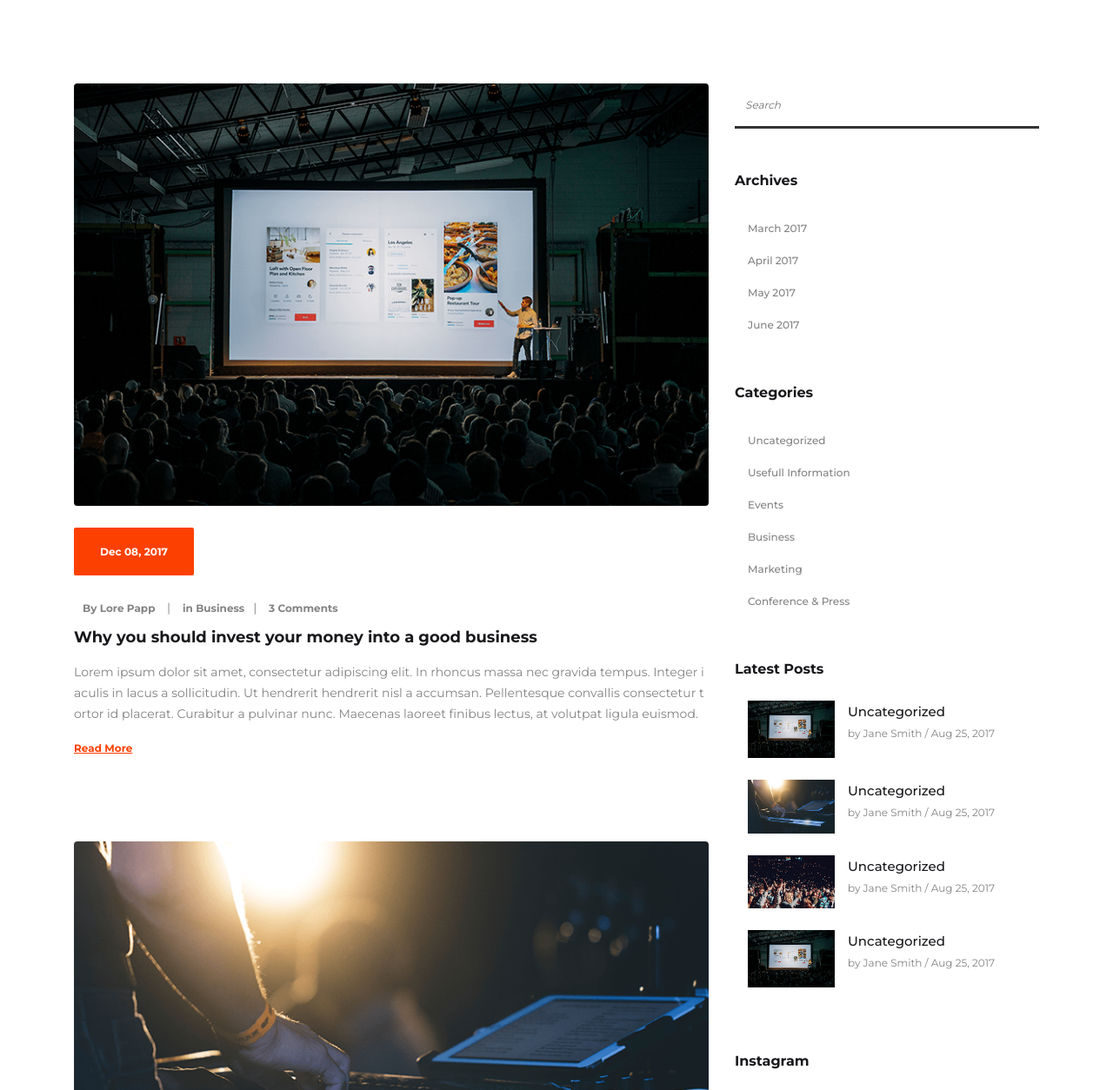
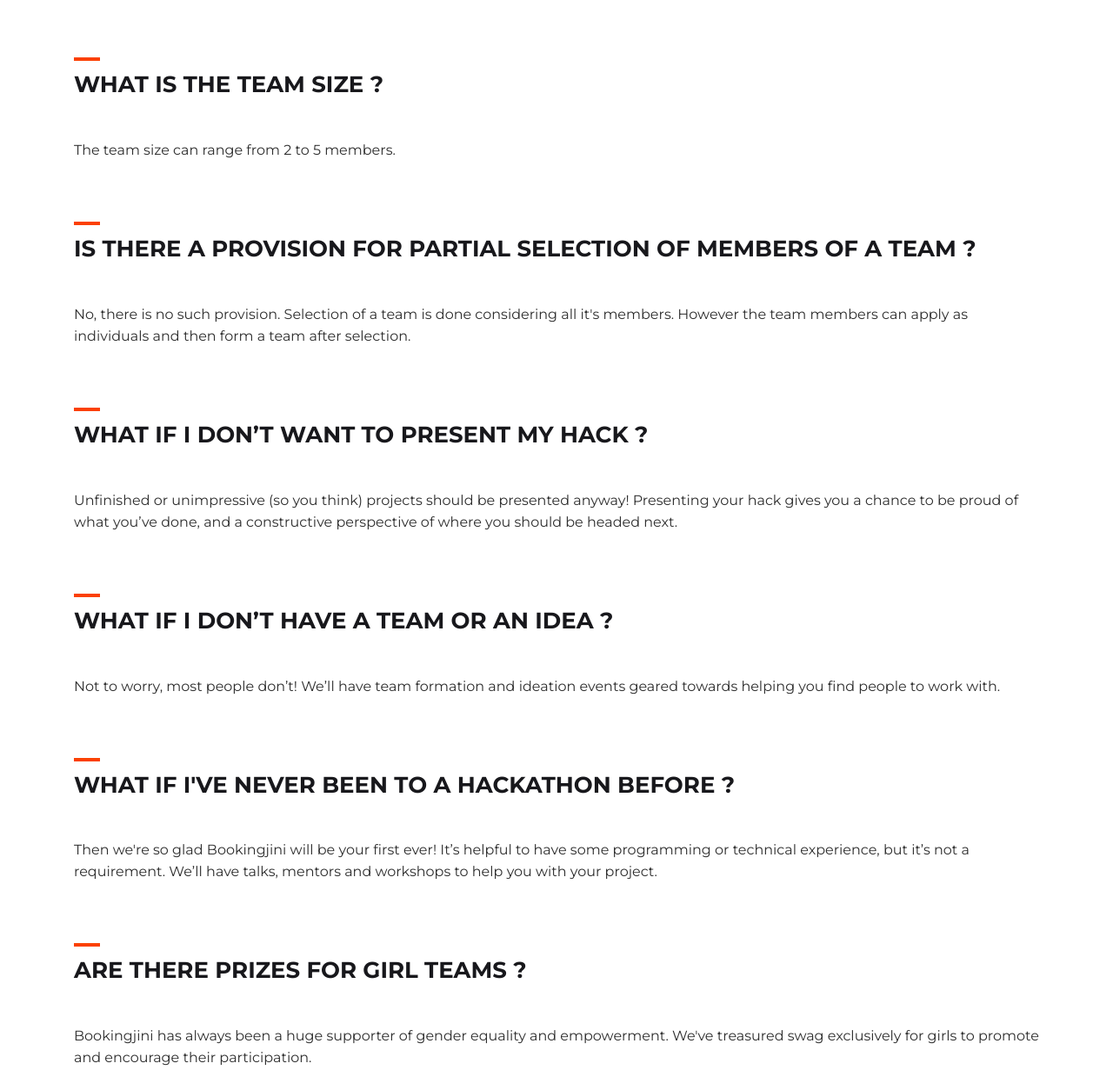
Before and after one commit to ramanujamgond/hackathon, a website: page rules.html in a window 1280 px wide. Shown: the part 431-1685 px from the top of the page at 87% size. Drawn offline with Linux system fonts and the light colour scheme; files whose address does not match are found by name.

Commit message:
Added new Content

```diff
--- a/assets/css/main.css
+++ b/assets/css/main.css
@@ -27,11 +27,11 @@
 @import url("https://fonts.googleapis.com/css?family=Montserrat:400,500,700,900");
 /* ----------------Text Fonts ------------------- */
 body {
-  font-size: 14px;
+  font-size: 1rem;
   line-height: 25px;
   font-weight: 400;
   font-family: "Montserrat", sans-serif;
-  color: #838383;
+  color: #2e2e2e;
   font-style: normal;
   overflow-x: hidden;
 }
@@ -129,10 +129,10 @@ ul.nosyely_list {
   top: 0;
 }
 
-.countdown {
+.countdown-wrap {
   text-align: center;
 }
-.countdown .count-values {
+.countdown-wrap .count-values {
   margin: 20px;
   display: inline-block;
   padding: 25px;
@@ -144,12 +144,12 @@ ul.nosyely_list {
   text-align: center;
   line-height: 1.2;
 }
-.countdown .count-values p {
+.countdown-wrap .count-values p {
   font-size: 48px;
   color: #ffffff;
   font-weight: 600;
 }
-.countdown .count-values span {
+.countdown-wrap .count-values span {
   display: block;
   font-size: 14px;
   font-weight: 400;
@@ -2588,7 +2588,7 @@ Cover
   margin: 30px 0;
 }
 .event_box .event_info .event_title {
-  font-size: 36px;
+  font-size: 26px;
   font-weight: 700;
   text-transform: uppercase;
   color: #18181c;
--- a/rules.html
+++ b/rules.html
@@ -59,7 +59,7 @@
                     <a class="nav-link " href="contact.html">Contact</a>
                 </li>
                 <li class="nav-item">
-                    <a class="nav-link " href="#">Register Now</a>
+                    <a class="nav-link " href="https://bit.ly/bjhacks" target="_blank">Register Now</a>
                 </li>
             </ul>
         </div>
@@ -93,189 +93,124 @@
 
 
 <!--events section -->
-<section class="pt100 pb100">
+<section class="pt100 pb100 padding-top">
     <div class="container">
         <div class="row justify-content-center">
             <!--blog section start -->
-            <div class="col-12 col-md-8">
-                <div class="blog_card">
-                    <img src="assets/img/blog/blog1.png" alt="blog News ">
-                    <div class="blog_box_data">
-                        <span class="blog_date">
-                            Dec 08, 2017
-                        </span>
-                        <div class="blog_meta">
-                            <span><a href="#">By Lore Papp</a></span>  | <span><a href="#">  in Business   </a></span>|  <span><a href="#">3 Comments</a></span>
+            <div class="col-12 col-md-12">
+                <div class="event_box">
+                    <div class="event_info">
+                        <div class="event_title">
+                            What is the team size ?
                         </div>
-                        <h5>
-                            Why you should invest your money into a good business
-                        </h5>
-                        <p class="blog_word">
-                            Lorem ipsum dolor sit amet, consectetur adipiscing elit. In rhoncus massa nec gravida tempus. Integer iaculis in lacus a sollicitudin. Ut hendrerit hendrerit nisl a accumsan. Pellentesque convallis consectetur tortor id placerat. Curabitur a pulvinar nunc. Maecenas laoreet finibus lectus, at volutpat ligula euismod.
-                        </p>
-                        <a href="#" class="readmore_btn">Read More</a>
+                    </div>
+
+                    <div class="event_word">
+                        <div class="row justify-content-center">
+                            <div class="col-md-12 col-12">
+                                The team size can range from 2 to 5 members.
+                            </div>
+                        </div>
                     </div>
                 </div>
 
-                <div class="blog_card">
-                    <img src="assets/img/blog/blog2.png" alt="blog News ">
-                    <div class="blog_box_data">
-                        <span class="blog_date">
-                            Dec 08, 2017
-                        </span>
-                        <div class="blog_meta">
-                            <span><a href="#">By Lore Papp</a></span>  | <span><a href="#">  in Business   </a></span>|  <span><a href="#">3 Comments</a></span>
+                <div class="event_box">
+                    <div class="event_info">
+                        <div class="event_title">
+                            Is there a provision for partial selection of members of a team ?
                         </div>
-                        <h5>
-                            Why you should invest your money into a good business
-                        </h5>
-                        <p class="blog_word">
-                            Lorem ipsum dolor sit amet, consectetur adipiscing elit. In rhoncus massa nec gravida tempus. Integer iaculis in lacus a sollicitudin. Ut hendrerit hendrerit nisl a accumsan. Pellentesque convallis consectetur tortor id placerat. Curabitur a pulvinar nunc. Maecenas laoreet finibus lectus, at volutpat ligula euismod.
-                        </p>
-                        <a href="#" class="readmore_btn">Read More</a>
+                    </div>
+
+                    <div class="event_word">
+                        <div class="row justify-content-center">
+                            <div class="col-md-12 col-12">
+                                No, there is no such provision. Selection of a team is done considering all it's members. However the team members can apply as individuals and then form a team after selection.
+                            </div>
+                        </div>
                     </div>
                 </div>
 
-                <div class="blog_card">
-                    <img src="assets/img/blog/blog3.png" alt="blog News ">
-                    <div class="blog_box_data">
-                        <span class="blog_date">
-                            Dec 08, 2017
-                        </span>
-                        <div class="blog_meta">
-                            <span><a href="#">By Lore Papp</a></span>  | <span><a href="#">  in Business   </a></span>|  <span><a href="#">3 Comments</a></span>
+                <div class="event_box">
+                    <div class="event_info">
+                        <div class="event_title">
+                            What if I don’t want to present my hack ?
                         </div>
-                        <h5>
-                            Why you should invest your money into a good business
-                        </h5>
-                        <p class="blog_word">
-                            Lorem ipsum dolor sit amet, consectetur adipiscing elit. In rhoncus massa nec gravida tempus. Integer iaculis in lacus a sollicitudin. Ut hendrerit hendrerit nisl a accumsan. Pellentesque convallis consectetur tortor id placerat. Curabitur a pulvinar nunc. Maecenas laoreet finibus lectus, at volutpat ligula euismod.
-                        </p>
-                        <a href="#" class="readmore_btn">Read More</a>
+                    </div>
+
+                    <div class="event_word">
+                        <div class="row justify-content-center">
+                            <div class="col-md-12 col-12">
+                                Unfinished or unimpressive (so you think) projects should be presented anyway! Presenting your hack gives you a chance to be proud of what you’ve done, and a constructive perspective of where you should be headed next.
+                            </div>
+                        </div>
                     </div>
                 </div>
 
-
-                <!--pagenition menu-->
-                <div class="mt70 mb70">
-                    <ul class="nav_menu">
-                        <li class="active"><span>01</span></li>
-                        <li><a href="#">02</a></li>
-                        <li><a href="#">03</a></li>
-                    </ul>
-                </div>
-                <!--pageintion -->
-
-            </div>
-            <!--blog section end-->
-
-            <!--sidebar section -->
-            <div class="col-12 col-md-4">
-                <div class="sidebar">
-                    <div class="widget widget_search">
-                        <div class="search-form">
-                            <input type="text" class="search-field" placeholder="Search">
+                <div class="event_box">
+                    <div class="event_info">
+                        <div class="event_title">
+                            What if I don’t have a team or an idea ?
                         </div>
                     </div>
-                    <div class="widget widget_categories">
-                        <h4 class="widget-title">
-                            Archives
-                        </h4>
-                        <ul>
-                            <li><a href="#">March 2017</a></li>
-                            <li><a href="#">April 2017</a></li>
-                            <li><a href="#">May 2017</a></li>
-                            <li><a href="#">June 2017</a></li>
-                        </ul>
+
+                    <div class="event_word">
+                        <div class="row justify-content-center">
+                            <div class="col-md-12 col-12">
+                                Not to worry, most people don’t! We’ll have team formation and ideation events geared towards helping you find people to work with.
+                            </div>
+                        </div>
                     </div>
-                    <div class="widget widget_categories">
-                        <h4 class="widget-title">
-                            Categories
-                        </h4>
-                        <ul>
-                            <li><a href="#">Uncategorized</a></li>
-                            <li><a href="#">Usefull Information</a></li>
-                            <li><a href="#">Events</a></li>
-                            <li><a href="#">Business</a></li>
-                            <li><a href="#">Marketing</a></li>
-                            <li><a href="#">Conference & Press</a></li>
-                        </ul>
+                </div>
+
+                <div class="event_box">
+                    <div class="event_info">
+                        <div class="event_title">
+                            What if I've never been to a hackathon before ?
+                        </div>
                     </div>
 
-                    <div class="widget widget_latest_post">
-                        <h4 class="widget-title">
-                            Latest Posts
-                        </h4>
-                        <ul>
-                            <li>
-                                <div class="widget_recent_posts">
-                                    <img src="assets/img/blog/blog1.png" alt="news">
-                                    <div class="content">
-                                        <a href="#">Uncategorized</a>
-                                        <p>by Jane Smith / Aug 25, 2017</p>
-                                    </div>
-                                </div>
-                            </li>
-                            <li>
-                                <div class="widget_recent_posts">
-                                    <img src="assets/img/blog/blog2.png" alt="news">
-                                    <div class="content">
-                                        <a href="#">Uncategorized</a>
-                                        <p>by Jane Smith / Aug 25, 2017</p>
-                                    </div>
-                                </div>
-                            </li>
-                            <li>
-                                <div class="widget_recent_posts">
-                                    <img src="assets/img/blog/blog3.png" alt="news">
-                                    <div class="content">
-                                        <a href="#">Uncategorized</a>
-                                        <p>by Jane Smith / Aug 25, 2017</p>
-                                    </div>
-                                </div>
-                            </li>
-                            <li>
-                                <div class="widget_recent_posts">
-                                    <img src="assets/img/blog/blog1.png" alt="news">
-                                    <div class="content">
-                                        <a href="#">Uncategorized</a>
-                                        <p>by Jane Smith / Aug 25, 2017</p>
-                                    </div>
-                                </div>
-                            </li>
-                        </ul>
+                    <div class="event_word">
+                        <div class="row justify-content-center">
+                            <div class="col-md-12 col-12">
+                                Then we're so glad Bookingjini will be your first ever! It’s helpful to have some programming or technical experience, but it’s not a requirement. We’ll have talks, mentors and workshops to help you with your project.
+                            </div>
+                        </div>
+                    </div>
+                </div>
+
+                <div class="event_box">
+                    <div class="event_info">
+                        <div class="event_title">
+                            Are there prizes for girl teams ?
+                        </div>
                     </div>
 
-                    <div class="widget widget_instagram">
-                        <h4 class="widget-title">
-                            Instagram
-                        </h4>
-                        <ul>
-                            <li><a href="#"><img src="assets/img/blog/instagram/inst5.png" alt="instagram"></a></li>
-                            <li><a href="#"><img src="assets/img/blog/instagram/inst2.png" alt="instagram"></a></li>
-                            <li><a href="#"><img src="assets/img/blog/instagram/inst3.png" alt="instagram"></a></li>
-                            <li><a href="#"><img src="assets/img/blog/instagram/inst4.png" alt="instagram"></a></li>
-                            <li><a href="#"><img src="assets/img/blog/instagram/inst5.png" alt="instagram"></a></li>
-                            <li><a href="#"><img src="assets/img/blog/instagram/inst6.png" alt="instagram"></a></li>
-                        </ul>
+                    <div class="event_word">
+                        <div class="row justify-content-center">
+                            <div class="col-md-12 col-12">
+                                Bookingjini has always been a huge supporter of gender equality and empowerment. We've treasured swag exclusively for girls to promote and encourage their participation.
+                            </div>
+                        </div>
                     </div>
-                    <div class="widget widget_tags">
-                        <h4 class="widget-title">
-                            Tags
-                        </h4>
-                        <ul>
-                            <li><a href="#">branding</a></li>
-                            <li><a href="#">identity</a></li>
-                            <li><a href="#">design</a></li>
-                            <li><a href="#">inspiration</a></li>
-                            <li><a href="#">web design</a></li>
-                            <li><a href="#">video</a></li>
-                            <li><a href="#">photography</a></li>
-                        </ul>
+                </div>
+
+                <div class="event_box">
+                    <div class="event_info">
+                        <div class="event_title">
+                            Can I start working on my hack before the event ?
+                        </div>
+                    </div>
+
+                    <div class="event_word">
+                        <div class="row justify-content-center">
+                            <div class="col-md-12 col-12">
+                                No. In the interest of fairness, students should not be working on their projects before Hack in the North begins and we do not allow participants to work on pre-existing projects. However, you can familiarize yourself with all the tools and technologies you intend to use beforehand!
+                            </div>
+                        </div>
                     </div>
                 </div>
             </div>
-            <!--sidebar section end -->
+            <!--blog section end-->
 
         </div>
     </div>
@@ -297,7 +232,7 @@
                 Hackathons provide a marvelous chance for coders as well as non-coders of all backgrounds to come together, and build something of utility. So whether you’re a student, business professional, or part-time programming enthusiast, BJHacks is for you.
             </div>
             <div class="col-md-3 text-md-right text-center">
-                <a href="#" class="btn btn-primary btn-rounded mt30">Register now</a>
+                <a href="https://bit.ly/bjhacks" target="_blank" class="btn btn-primary btn-rounded mt30">Register now</a>
             </div>
         </div>
     </div>
@@ -368,17 +303,17 @@
                             </li>
                             <li>
                                 <a href="#">
-                                    <img src="assets/img/cleander/c3.png" alt="instagram">
+                                    <img src="assets/img/cleander/c4.png" alt="instagram">
                                 </a>
                             </li>
                             <li>
                                 <a href="#">
-                                    <img src="assets/img/cleander/c2.png" alt="instagram">
+                                    <img src="assets/img/cleander/c5.png" alt="instagram">
                                 </a>
                             </li>
                             <li>
                                 <a href="#">
-                                    <img src="assets/img/cleander/c1.png" alt="instagram">
+                                    <img src="assets/img/cleander/c6.png" alt="instagram">
                                 </a>
                             </li>
                         </ul>
```
Also changed, not shown: contact.html (+5 -5 lines), index.html (+14 -10 lines), prizes.html (+5 -5 lines), problem.html (+6 -6 lines), assets/img/cleander/c1.png, assets/img/cleander/c2.png, assets/img/cleander/c3.png, assets/img/cleander/c4.png (added), assets/img/cleander/c5.png (added), assets/img/cleander/c6.png (added).
